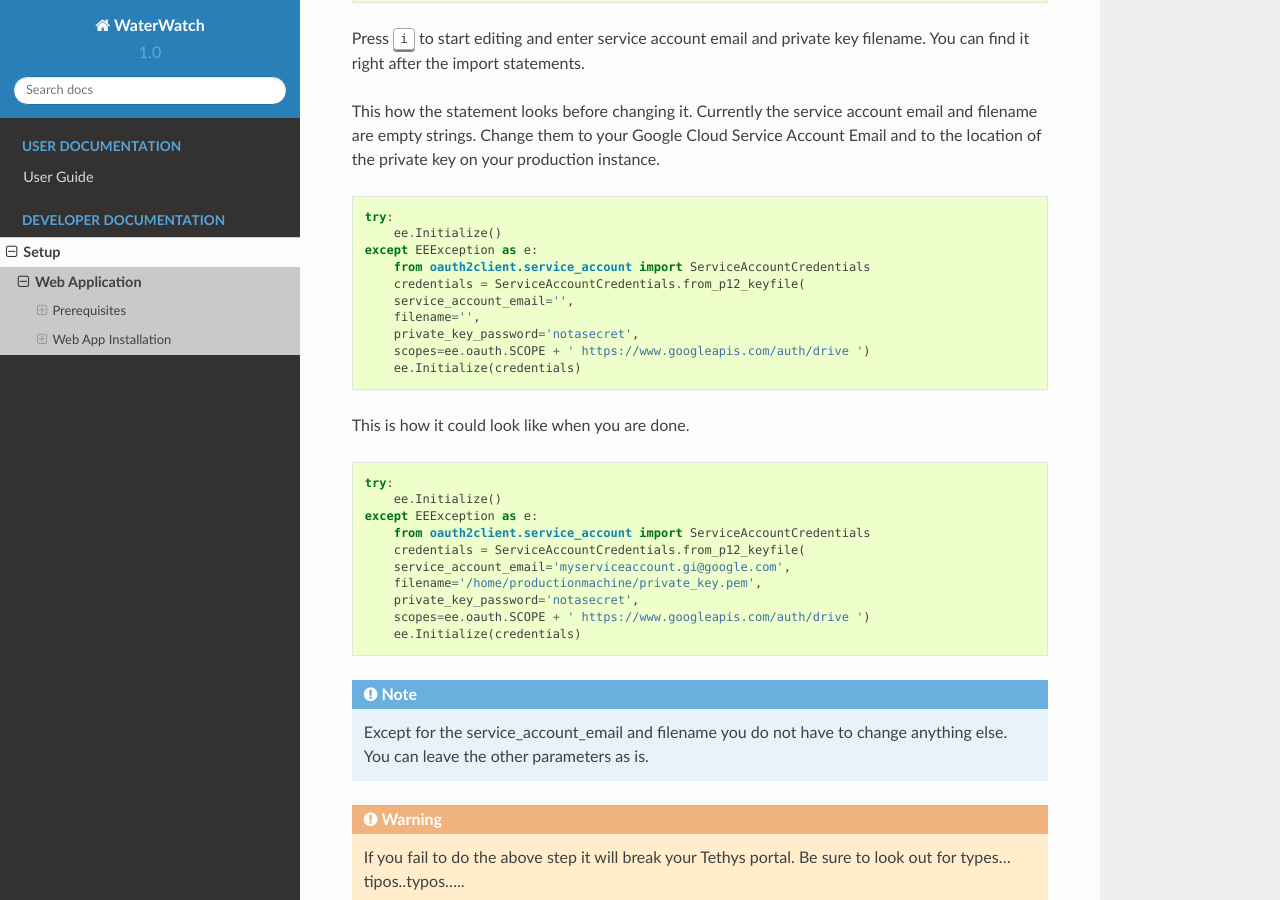
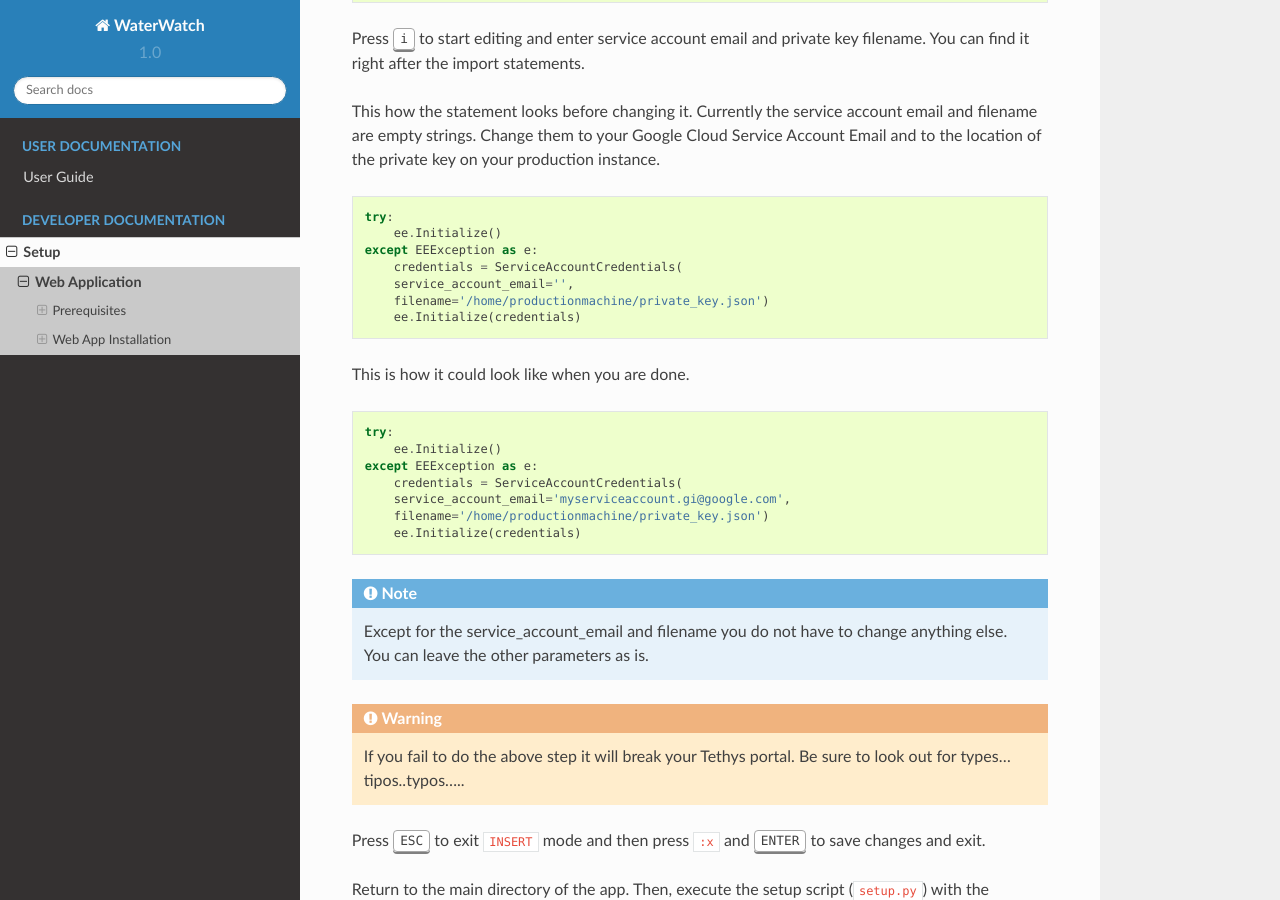
Before and after one commit to SERVIR/WaterWatch, a Sphinx documentation site: the page built from docs/setup/webapp.rst, in a window 1280 px wide and 900 px high, scrolled down 3223 px. Built offline with Sphinx 7.4.7 and the Read the Docs theme 2.0.0, drawn with Linux system fonts in a browser that asks for light colours.

Commit message:
modified utils code for ee

```diff
--- a/docs/setup/webapp.rst
+++ b/docs/setup/webapp.rst
@@ -162,12 +162,9 @@ This how the statement looks before changing it. Currently the service account e
     try:
         ee.Initialize()
     except EEException as e:
-        from oauth2client.service_account import ServiceAccountCredentials
-        credentials = ServiceAccountCredentials.from_p12_keyfile(
+        credentials = ServiceAccountCredentials(
         service_account_email='',
-        filename='',
-        private_key_password='notasecret',
-        scopes=ee.oauth.SCOPE + ' https://www.googleapis.com/auth/drive ')
+        filename='/home/productionmachine/private_key.json')
         ee.Initialize(credentials)
 
 
@@ -178,12 +175,9 @@ This is how it could look like when you are done.
     try:
         ee.Initialize()
     except EEException as e:
-        from oauth2client.service_account import ServiceAccountCredentials
-        credentials = ServiceAccountCredentials.from_p12_keyfile(
+        credentials = ServiceAccountCredentials(
         service_account_email='myserviceaccount.gi@google.com',
-        filename='/home/productionmachine/private_key.pem',
-        private_key_password='notasecret',
-        scopes=ee.oauth.SCOPE + ' https://www.googleapis.com/auth/drive ')
+        filename='/home/productionmachine/private_key.json')
         ee.Initialize(credentials)
 
 .. Note::
```
